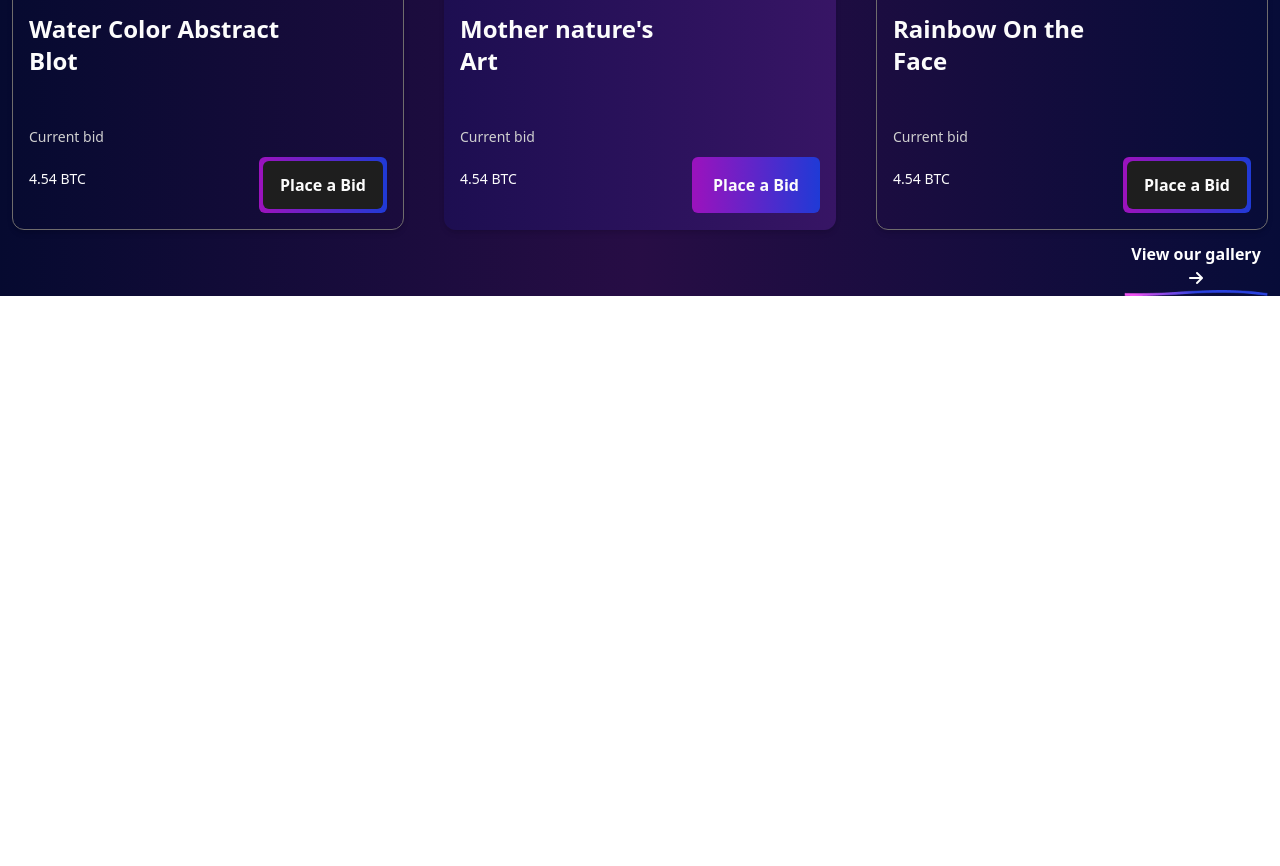
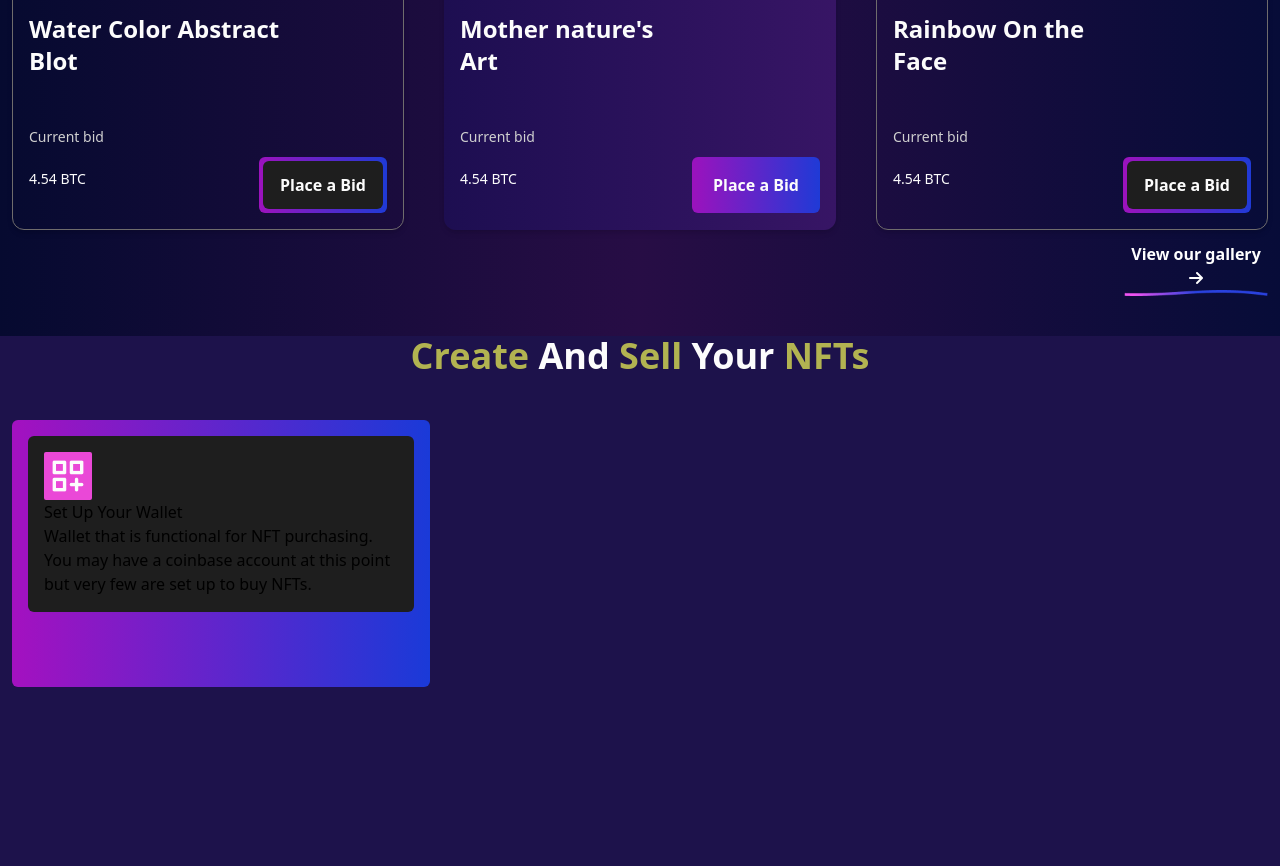
Before and after one commit to Terdanny1/Bidders-Landing-Page, a website: page src/index.html in a window 1280 px wide. Shown: the part 1965-2831 px from the top of the page. Before the commit the page ends 2261 px from the top, so only its background shows below. Drawn offline with Linux system fonts and the light colour scheme.

Commit message:
created the create and sell section

```diff
--- a/src/index.html
+++ b/src/index.html
@@ -335,6 +335,28 @@
 
 
             </section>
+            <!-- End Marketplace section -->
+
+             <!-- start create & sell section -->
+            <section id="create" class="container mx-auto bg-[#1D124B] w-full h-[530px] mt-10">
+                    <div class="mx-auto text-center">
+                        <h2 class="m-8 text-4xl font-bold text-center text-[#FCFCFC]"><span class="text-[#B2B351]">Create </span>And<span class="text-[#B2B351]"> Sell </span> Your <span span class="text-[#B2B351]"> NFTs</span></h2>
+
+                    </div>
+
+                    <!-- create cards -->
+                    <div class="grid lg:grid-cols-3 items-center p-3 gap-10">
+
+                        <div class="h-[267px] bg-gradient-to-r from-[#A411C0] to-[#1A3AD8] rounded-md p-4 w-[418px] mx-auto">
+                            <div class="bg-[#1e1e1e] rounded-md p-4 w-full">
+                                <img src="./assets/images/set up.png" alt="" class="bg-[#EA48D7] p-2 rounded-sm">
+                                <h3>Set Up Your Wallet</h3>
+                                <p>Wallet that is functional for NFT purchasing. You may have a coinbase account at this point but very few are set up to buy NFTs.</p>
+                            </div>
+                        </div>
+
+                    </div>
+            </section>
 
 
     <!-- main js -->
```
Also changed, not shown: dist/output.css.
